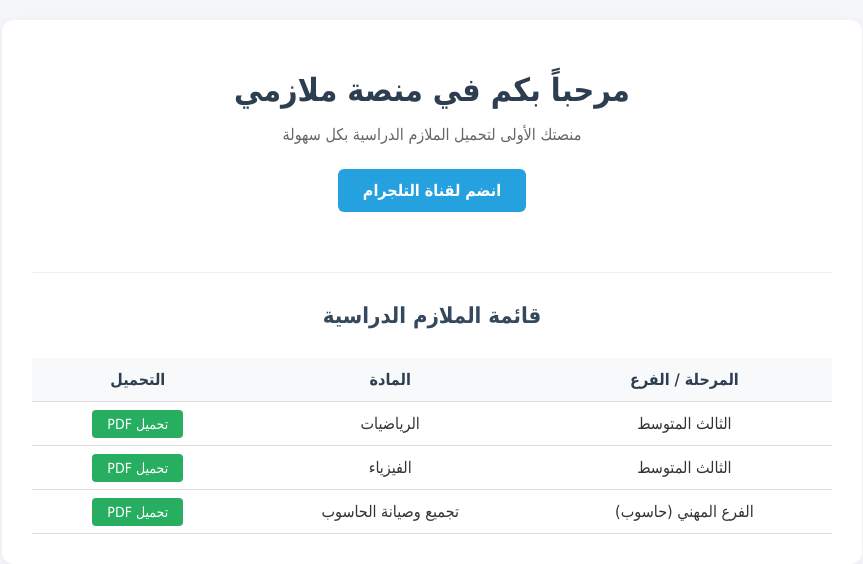
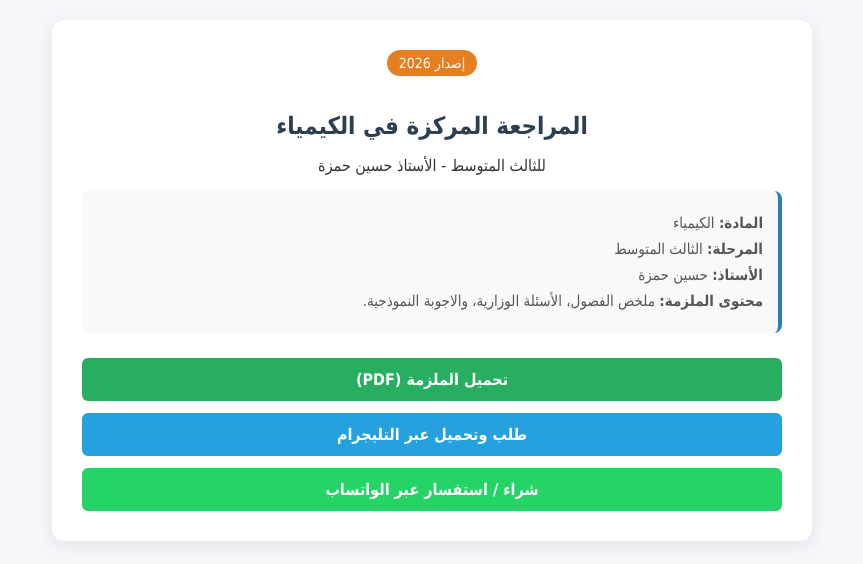
Before and after one commit to qwerasdkk336-droid/malazmi, a plain HTML site: page index.html in a window 1280 px wide. Shown: the whole page, without its empty margins (208-1071 px from the left). Drawn offline with Linux system fonts and the light colour scheme.

Commit message:
Update index.html

```diff
--- a/index.html
+++ b/index.html
@@ -3,7 +3,7 @@
 <head>
     <meta charset="UTF-8">
     <meta name="viewport" content="width=device-width, initial-scale=1.0">
-    <title>منصة ملازمي التعليمية</title>
+    <title>منصة ملازمي التعليمية - المراجعة المركزة في الكيمياء</title>
     <style>
         body {
             font-family: Tahoma, sans-serif;
@@ -14,114 +14,82 @@
             text-align: center;
         }
         .container {
-            max-width: 800px;
+            max-width: 700px;
             margin: 0 auto;
             background: #ffffff;
             padding: 30px;
             border-radius: 12px;
-            box-shadow: 0 4px 15px rgba(0,0,0,0.05);
+            box-shadow: 0 4px 15px rgba(0,0,0,0.08);
         }
         h1 {
             color: #2c3e50;
+            font-size: 24px;
             margin-bottom: 10px;
         }
-        p {
-            color: #666;
-            font-size: 16px;
+        .badge {
+            display: inline-block;
+            background-color: #e67e22;
+            color: white;
+            padding: 5px 12px;
+            border-radius: 20px;
+            font-size: 14px;
+            margin-bottom: 20px;
+        }
+        .book-info {
+            background-color: #f9f9f9;
+            padding: 15px;
+            border-radius: 8px;
             margin-bottom: 25px;
+            text-align: right;
+            border-right: 4px solid #2980b9;
         }
-        .btn-telegram {
-            display: inline-block;
-            background-color: #24a1de;
-            color: white;
-            padding: 12px 25px;
+        .book-info p {
+            margin: 8px 0;
+            font-size: 15px;
+            color: #555;
+        }
+        .buttons-grid {
+            display: flex;
+            flex-direction: column;
+            gap: 12px;
+            margin-top: 20px;
+        }
+        .btn {
+            display: block;
+            padding: 12px 20px;
             text-decoration: none;
             border-radius: 6px;
             font-weight: bold;
-            margin-bottom: 30px;
-            transition: background 0.3s;
+            font-size: 16px;
+            color: white;
+            transition: opacity 0.2s;
         }
-        .btn-telegram:hover {
-            background-color: #2090c7;
+        .btn:hover {
+            opacity: 0.9;
         }
-        hr {
-            border: 0;
-            border-top: 1px solid #eee;
-            margin: 30px 0;
-        }
-        h2 {
-            color: #34495e;
-            font-size: 22px;
-            margin-bottom: 20px;
-        }
-        .table-container {
-            overflow-x: auto;
-        }
-        table {
-            width: 100%;
-            border-collapse: collapse;
-            margin-top: 10px;
-        }
-        th, td {
-            padding: 12px 15px;
-            border-bottom: 1px solid #ddd;
-            text-align: center;
-        }
-        th {
-            background-color: #f8f9fa;
-            color: #2c3e50;
-        }
-        .btn-download {
-            background-color: #27ae60;
-            color: white;
-            padding: 6px 15px;
-            border-radius: 4px;
-            text-decoration: none;
-            font-size: 14px;
-        }
-        .btn-download:hover {
-            background-color: #219653;
-        }
+        .btn-download { background-color: #27ae60; }
+        .btn-telegram { background-color: #24a1de; }
+        .btn-whatsapp { background-color: #25d366; }
     </style>
 </head>
 <body>
 
     <div class="container">
-        <h1>مرحباً بكم في منصة ملازمي</h1>
-        <p>منصتك الأولى لتحميل الملازم الدراسية بكل سهولة</p>
+        <span class="badge">إصدار 2026</span>
+        <h1>المراجعة المركزة في الكيمياء</h1>
+        <p>للثالث المتوسط - الأستاذ حسين حمزة</p>
 
-        <a href="https://t.me/YOUR_CHANNEL" class="btn-telegram" target="_blank">انضم لقناة التلجرام</a>
+        <div class="book-info">
+            <p><strong>المادة:</strong> الكيمياء</p>
+            <p><strong>المرحلة:</strong> الثالث المتوسط</p>
+            <p><strong>الأستاذ:</strong> حسين حمزة</p>
+            <p><strong>محتوى الملزمة:</strong> ملخص الفصول، الأسئلة الوزارية، والاجوبة النموذجية.</p>
+        </div>
 
-        <hr>
-
-        <h2>قائمة الملازم الدراسية</h2>
-        <div class="table-container">
-            <table>
-                <thead>
-                    <tr>
-                        <th>المرحلة / الفرع</th>
-                        <th>المادة</th>
-                        <th>التحميل</th>
-                    </tr>
-                </thead>
-                <tbody>
-                    <tr>
-                        <td>الثالث المتوسط</td>
-                        <td>الرياضيات</td>
-                        <td><a href="#" class="btn-download">تحميل PDF</a></td>
-                    </tr>
-                    <tr>
-                        <td>الثالث المتوسط</td>
-                        <td>الفيزياء</td>
-                        <td><a href="#" class="btn-download">تحميل PDF</a></td>
-                    </tr>
-                    <tr>
-                        <td>الفرع المهني (حاسوب)</td>
-                        <td>تجميع وصيانة الحاسوب</td>
-                        <td><a href="#" class="btn-download">تحميل PDF</a></td>
-                    </tr>
-                </tbody>
-            </table>
+        <div class="buttons-grid">
+            <a href="#" class="btn btn-download">تحميل الملزمة (PDF)</a>
+            <a href="https://t.me/YOUR_BOT_USERNAME" class="btn btn-telegram" target="_blank">طلب وتحميل عبر التليجرام</a>
+            <a href="https://wa.me/YOUR_PHONE_NUMBER" class="btn btn-whatsapp" target="_blank">شراء / استفسار عبر الواتساب</a>
         </div>
     </div>
 
```
